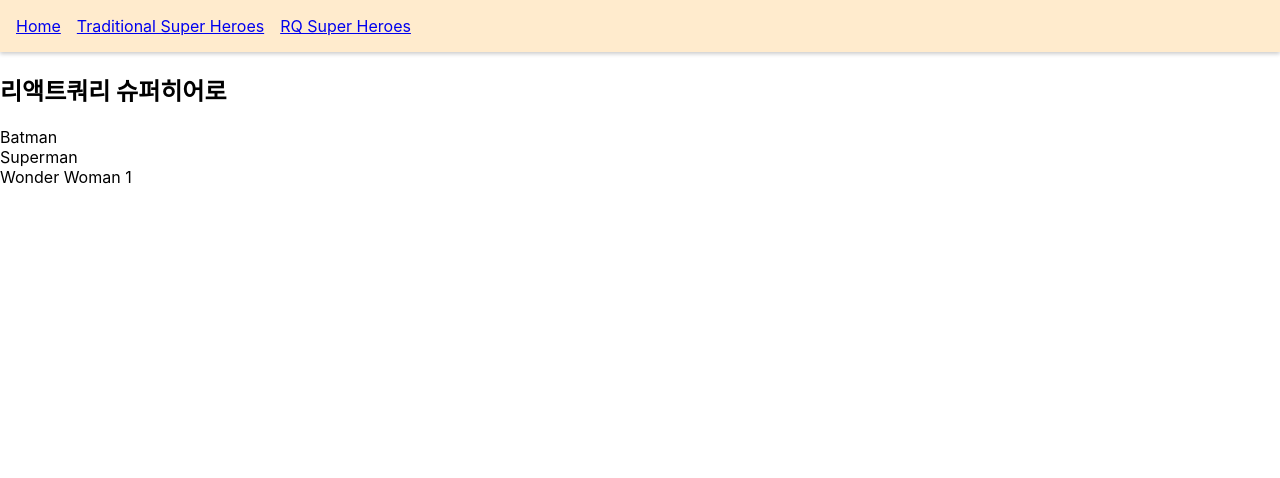
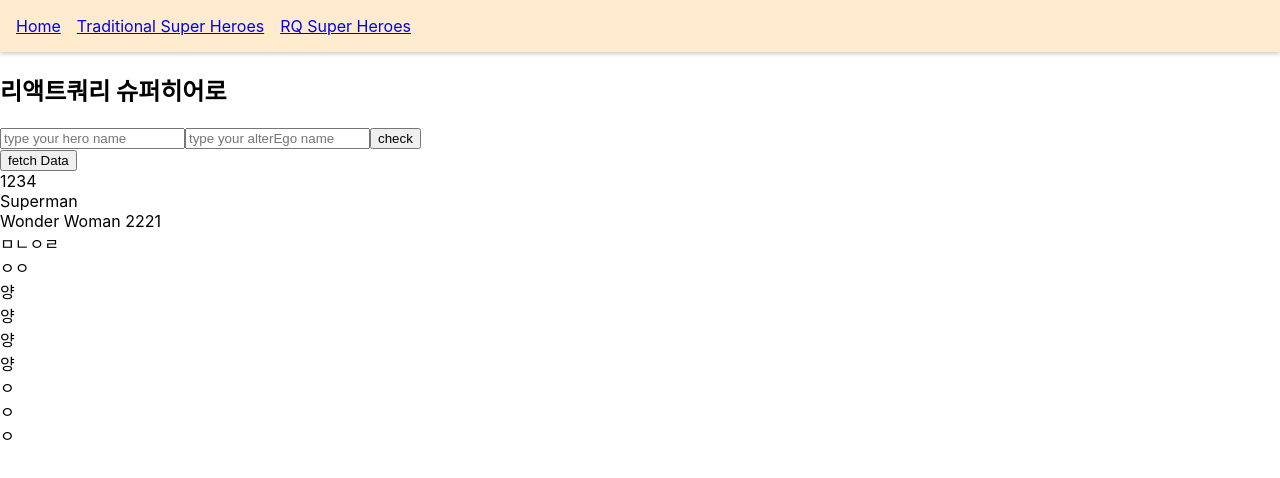
Before and after one commit to kangaroo19/common_component, a React (Create React App) app: page /rq-super-heroes in a window 1280 px wide. Shown: the top 478 px of the page. Built offline with nearby package versions, Linux system fonts and the light colour scheme; data requests are answered from the project's data file.

Commit message:
mutation test

```diff
--- a/db.json
+++ b/db.json
@@ -2,7 +2,7 @@
   "superheroes": [
     {
       "id": 1,
-      "name": "Batman",
+      "name": "1234",
       "alterego": "Bruce Wayne"
     },
     {
@@ -12,8 +12,63 @@
     },
     {
       "id": 3,
-      "name": "Wonder Woman 1",
+      "name": "Wonder Woman 2221",
       "alterego": "Princess Diana"
+    },
+    {
+      "id": "d87e",
+      "name": "",
+      "alterEgo": ""
+    },
+    {
+      "id": "73ef",
+      "name": "",
+      "alterEgo": ""
+    },
+    {
+      "id": "5e2f",
+      "name": "ㅁㄴㅇㄹ",
+      "alterEgo": "ㄴㅁㅇㄹ"
+    },
+    {
+      "id": "a072",
+      "name": "ㅇㅇ",
+      "alterEgo": "ㅇㄹ"
+    },
+    {
+      "id": "2307",
+      "name": "양",
+      "alterEgo": "ㅇㄹㅇㄹㅇㄹㄹ"
+    },
+    {
+      "id": "2052",
+      "name": "양",
+      "alterEgo": "ㅇㄹㅇㄹㅇㄹㄹ"
+    },
+    {
+      "id": "5c7a",
+      "name": "양",
+      "alterEgo": "ㅇㄹㅇㄹㅇㄹㄹ"
+    },
+    {
+      "id": "bff9",
+      "name": "양",
+      "alterEgo": "ㅇㄹㅇㄹㅇㄹㄹ"
+    },
+    {
+      "id": "0c49",
+      "name": "ㅇ",
+      "alterEgo": "ㅇ"
+    },
+    {
+      "id": "3e9f",
+      "name": "ㅇ",
+      "alterEgo": "ㅇ"
+    },
+    {
+      "id": "813b",
+      "name": "ㅇ",
+      "alterEgo": "ㅇ"
     }
   ]
 }
--- a/src/pages/Home.page.jsx
+++ b/src/pages/Home.page.jsx
@@ -1,3 +1,22 @@
+import axios from 'axios';
+import { useEffect, useState } from 'react';
+// import { useQuery } from '@tanstack/react-query';
+// import { seoulDateFn, seoulDateKey } from '../utils/query/callSeoulDateQuery';
+
 export default function HomePage() {
-  return <div>홈페이지</div>;
+  const [traditionalDate, setTraditionalDate] = useState(null);
+
+  // useEffect(() => {
+  //   axios
+  //     .get('https://worldtimeapi.org/api/timezone/Asia/Seoul')
+  //     .then((res) => {
+  //       setTraditionalDate(res.data.datetime);
+  //     });
+  // }, [traditionalDate]);
+  return (
+    <>
+      {/* <div>traditional : {traditionalDate}</div> */}
+      {/* <div>react-query : {data.datetime}</div> */}
+    </>
+  );
 }
--- a/src/pages/RQsuperheroes.page.jsx
+++ b/src/pages/RQsuperheroes.page.jsx
@@ -1,27 +1,45 @@
+/* eslint-disable */
+
 import { useQuery } from '@tanstack/react-query';
 import {
-  superHeroKey,
-  getSuperHerosListFn,
+  useAddSuperHeroMutation,
+  // superHeroKey,
+  // getSuperHerosListFn,
+  useSuperHeroesDataQuery,
 } from '../utils/query/superHeroQuery';
+import CustomButton from '../components/buttons/CustomButton';
+import FormMain from '../components/input/FormMain';
+import { useInputField } from '../utils/zustand/useInputField';
 // 리액트 쿼리 사용할 컴포넌트
 export default function RQSuperheroesPage() {
-  const { isLoading, data, isError, error, isFetching} = useQuery({
-    queryKey: superHeroKey,
-    queryFn: getSuperHerosListFn,
-    gcTime: 5000, // 캐시데이터 지속시간 이후에 가비지컬렉터의 수집대상됨
-  });
+  const { formData, onChangeFormData } = useInputField();
+
+  const { isLoading, data, isError, error, refetch } =
+    useSuperHeroesDataQuery();
+  console.log(formData);
+  const { mutate } = useAddSuperHeroMutation();
+  const onClickTestBtn = (event) => {
+    event.preventDefault();
+    const { name, alterEgo } = formData;
+    if (name === '' || alterEgo === '') return;
+    mutate(formData);
+  };
   if (isLoading) {
     return <h2>로딩중</h2>;
   }
   if (isError) {
     return <h2>{error.message}</h2>;
   }
-
-  console.log(isLoading, isFetching);
   return (
     <>
       <h2>리액트쿼리 슈퍼히어로</h2>
-      {data?.map((hero) => {
+      <FormMain onChange={onChangeFormData}>
+        <FormMain.Input name="name" placeholder="type your hero name" />
+        <FormMain.Input name="alterEgo" placeholder="type your alterEgo name" />
+        <FormMain.Button type="submit" onClick={onClickTestBtn} text="check" />
+      </FormMain>
+      <CustomButton text="fetch Data" onClick={refetch} />
+      {data?.data.map((hero) => {
         return <div key={hero.id}>{hero.name}</div>;
       })}
     </>
--- /dev/null
+++ b/src/utils/query/callSeoulDateQuery.js
@@ -0,0 +1,10 @@
+import axios from 'axios';
+
+export const seoulDateKey = ['seoulDate'];
+
+export const seoulDateFn = async () => {
+  const response = await axios.get(
+    'https://worldtimeapi.org/api/timezone/Asia/Seoul'
+  );
+  return response.data;
+};
--- a/src/utils/query/superHeroQuery.js
+++ b/src/utils/query/superHeroQuery.js
@@ -1,8 +1,22 @@
 import axios from 'axios';
+import { useQuery, useMutation } from '@tanstack/react-query';
 
-export const superHeroKey = ['superheroes'];
+const fetchSuperHeroes = () => {
+  return axios.get('http://localhost:4000/superheroes');
+};
 
-export const getSuperHerosListFn = async () => {
-  const response = await axios.get('http://localhost:4000/superheroes');
-  return response.data;
+const addSuperHero = (hero) => {
+  return axios.post('http://localhost:4000/superheroes', hero);
 };
+
+export const useSuperHeroesDataQuery = () => {
+  return useQuery({
+    queryKey: ['superHeroes11'],
+    queryFn: fetchSuperHeroes,
+  });
+};
+export const useAddSuperHeroMutation = () => {
+  return useMutation({
+    mutationFn: addSuperHero,
+  });
+};
```
Also changed, not shown: src/utils/transformDateRegex.js (added, +13 -0 lines).
